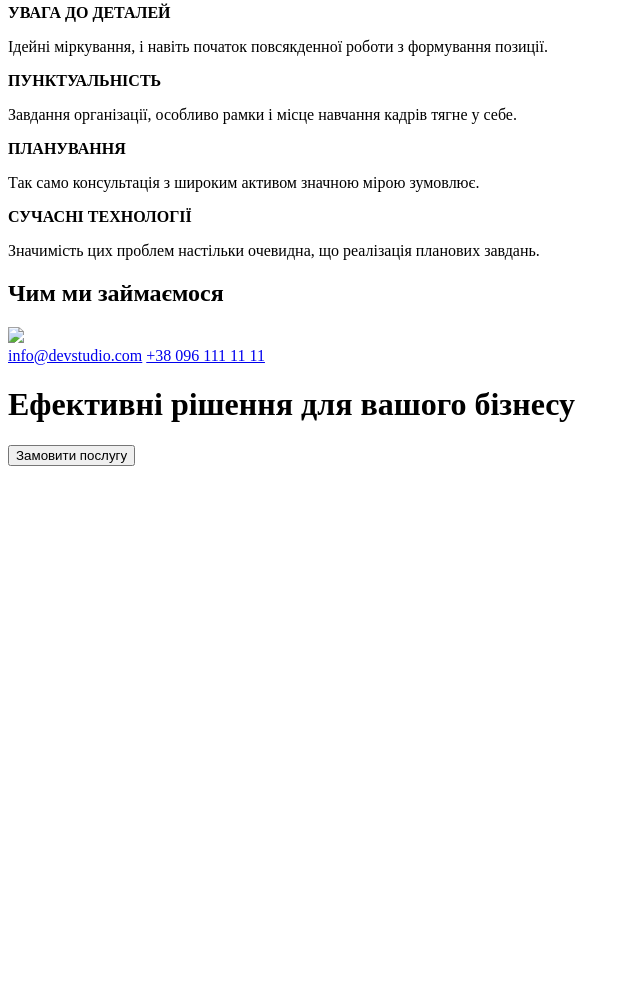
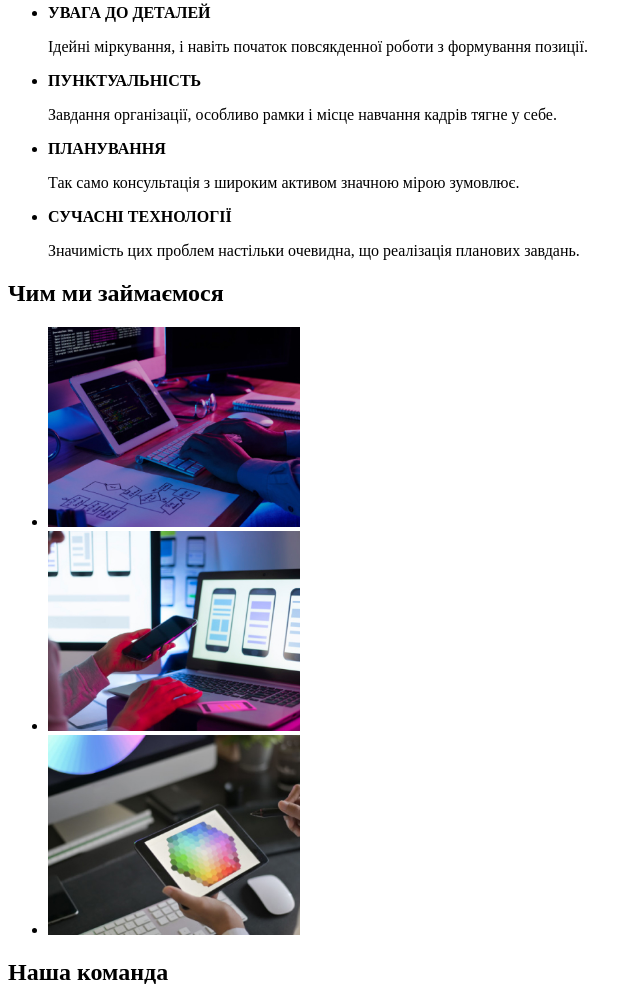
Before and after one commit to Arinagar/goit-markup-hw-01, a plain HTML site: page index.html in a window 1280 px wide. Shown: the part 251-1240 px from the top of the page, without its empty margins (0-640 px from the left). Before the commit the page ends 800 px from the top, so only its background shows below. Drawn offline with Linux system fonts and the light colour scheme.

Commit message:
Закончил верстку макета. Теперь мелочи

```diff
--- a/index.html
+++ b/index.html
@@ -9,7 +9,7 @@
 <body>
   <header class = "header">
     <nav class = "page_navigation">
-      <p>WebStudio</p>
+      <a href = "#"><p class = "logo">WebStudio</p></a>
       <ul>
         <li><a href = "#">Студія</a></li>
         <li><a href = "#">Портфоліо</a></li>
@@ -25,46 +25,65 @@
   </header>
   <main>
     <div class = "container">
-      <div class = "container_item">
-        <p><b>УВАГА ДО ДЕТАЛЕЙ</b></p>
-        <p>Ідейні міркування, і навіть початок повсякденної роботи з формування позиції.</p>
-      </div>
-      <div class = "container_item">
-        <p><b>ПУНКТУАЛЬНІСТЬ</b></p>
-        <p>Завдання організації, особливо рамки і місце навчання кадрів тягне у себе.</p>
-      </div>
-      <div class = "container_item">
-        <p><b>ПЛАНУВАННЯ</b></p>
-        <p>Так само консультація з широким активом значною мірою зумовлює.</p>
-      </div>
-      <div class = "container_item">
-        <p><b>СУЧАСНІ ТЕХНОЛОГІЇ</b></p>
-        <p>Значимість цих проблем настільки очевидна, що реалізація планових завдань.</p>
-      </div>
-    </div>
-    <div class = "container">
+      <ul>
+        <li><p><b>УВАГА ДО ДЕТАЛЕЙ</b></p>
+          <p>Ідейні міркування, і навіть початок повсякденної роботи з формування позиції.</p></li>
+        <li><p><b>ПУНКТУАЛЬНІСТЬ</b></p>
+          <p>Завдання організації, особливо рамки і місце навчання кадрів тягне у себе.</p></li>
+        <li><p><b>ПЛАНУВАННЯ</b></p>
+          <p>Так само консультація з широким активом значною мірою зумовлює.</p></li>
+        <li><p><b>СУЧАСНІ ТЕХНОЛОГІЇ</b></p>
+        <p>Значимість цих проблем настільки очевидна, що реалізація планових завдань.</p></li>
+      </ul>
       <h2>Чим ми займаємося</h2>
       <div class = "container_item">
-        <a href = "#">
-          <img src = "images">
-        </a>
+        <ul>
+          <li>
+            <a href = "#">
+            <img src = "images/box 1.jpg" alt = "Розробка" width = "" height="200px">
+            </a>
+          </li>
+          <li>
+            <a href = "#">
+              <img src = "images/box 2.jpg" alt = "Мультиплатформність" width = "" height="200px">
+            </a>
+          </li>
+          <li>
+            <a href = "#">
+              <img src = "images/box 3.jpg" alt = "Дизайн" width = "" height="200px">
+              </a>
+          </li>
+        </ul>
+      </div>
+      <h2>Наша команда</h2>
+      <div class = "container_item">
+        <ul>
+          <li>
+            <img src = "images/team card 1.jpg" alt = "Product designer", width = "" height="180px">
+          </li>
+          <li>
+            <img src = "images/team card 2.jpg" alt = "Frontend developer", width = "" height="180px">
+          </li>
+          <li>
+            <img src = "images/team card 3.jpg" alt = "Marketing manager", width = "" height="180px">
+          </li>
+          <li>
+            <img src = "images/team card 4.jpg" alt = "UI designer", width = "" height="180px">
+          </li>
+        </ul>
       </div>
     </div>
 
   </main>
-  <footer>
-
+  <footer class = "footer">
+    <div class = "container">
+      <a href = "#"><p class = "logo">WebStudio</p></a>
+      <address>
+        м. Київ, пр-т Лесі Українки, 26
+        <a href = "mailto:info@devstudio.com">info@devstudio.com</a>
+        <a href = "tel:+380961111111">+38 096 111 11 11</a>
+      </address>
+    </div>
   </footer>
 </body>
 </html>
-
-
-
-
-
-    <a href = "mailto:info@devstudio.com">info@devstudio.com</a>
-    <a href = "tel:+380961111111">+38 096 111 11 11</a>
-    <div>
-      <h1>Ефективні рішення для вашого бізнесу</h1>
-      <button type = "button">Замовити послугу</button>
-    </div>
```
Also changed, not shown: images/box 1.jpg (added), images/box 2.jpg (added), images/box 3.jpg (added), images/team card 1.jpg (added), images/team card 2.jpg (added), images/team card 3.jpg (added), images/team card 4.jpg (added).
